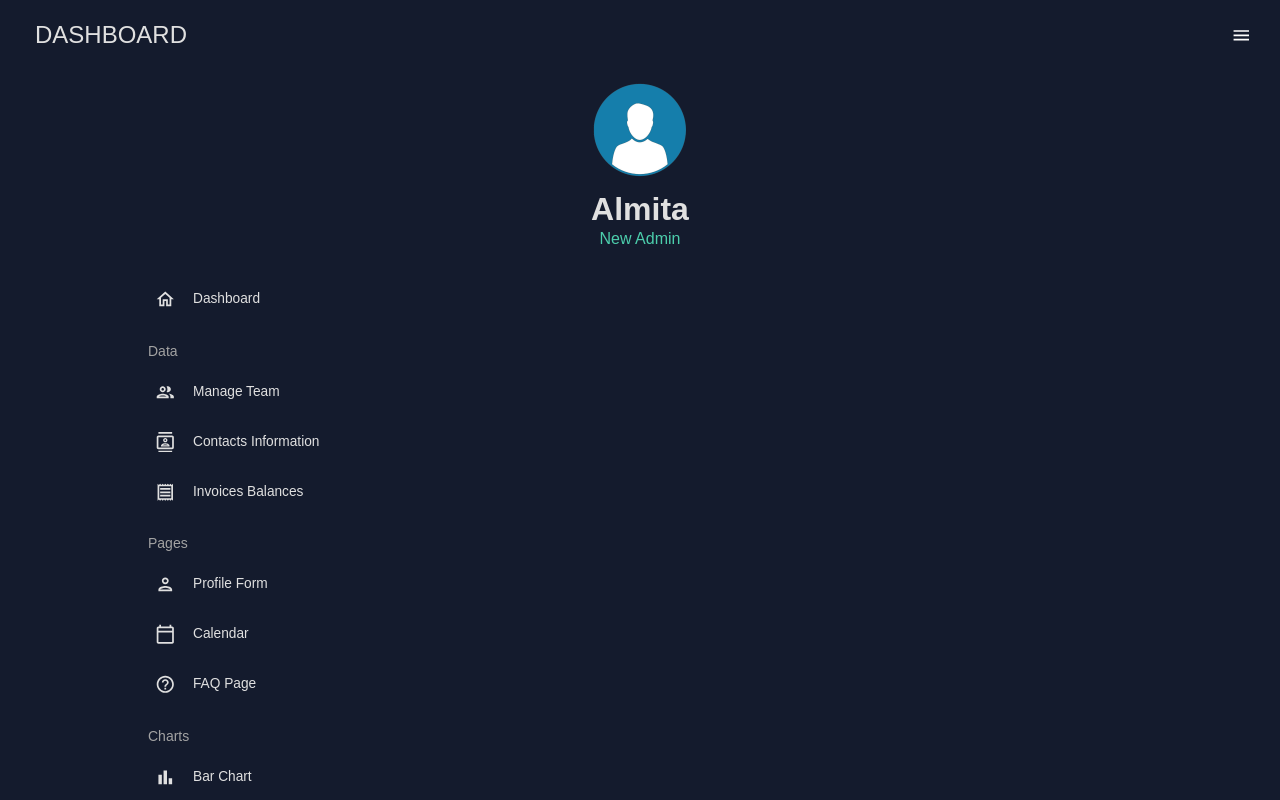
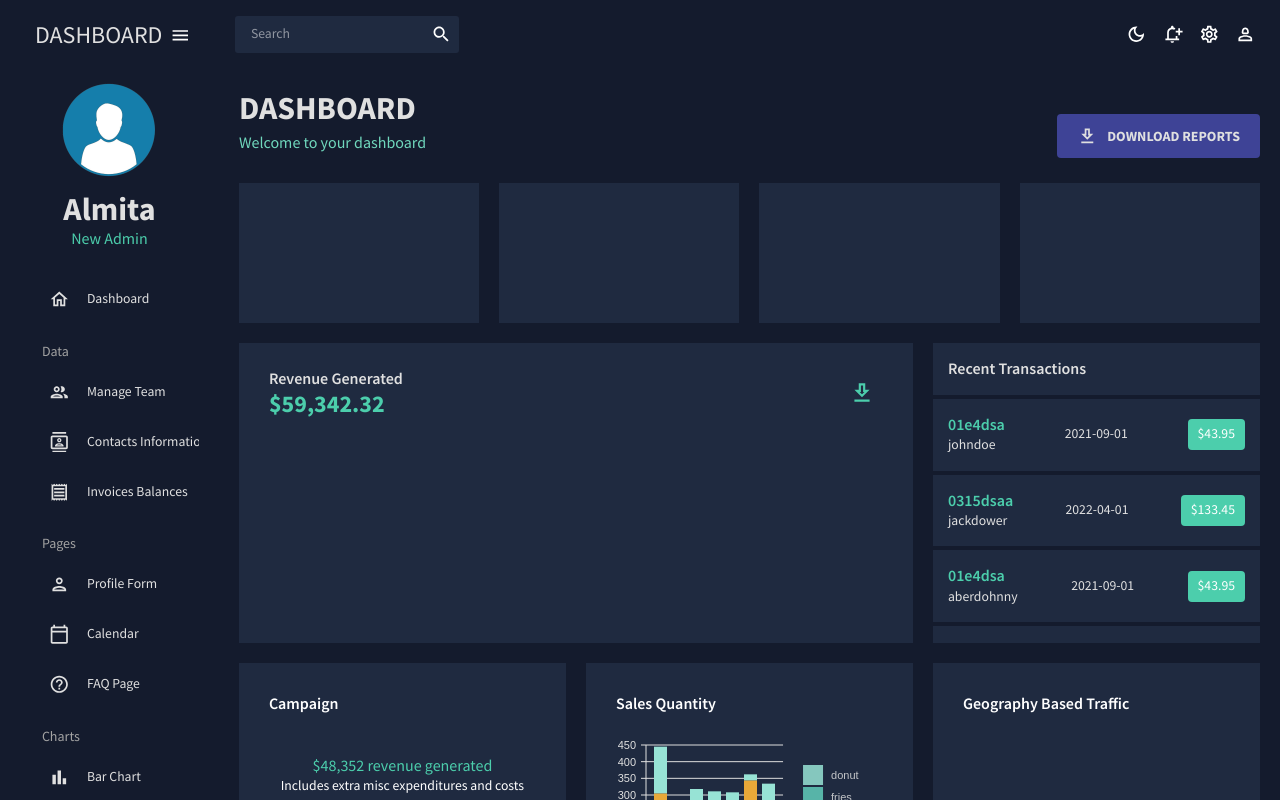
Before and after one commit to ALMA-DEV914/admin-dashboard-react, a React (Create React App) app: page / in a window 1280 px wide. Shown: the top 800 px of the page. Built offline with nearby package versions, Linux system fonts and the light colour scheme.

Commit message:
add dashboard component

```diff
--- a/package.json
+++ b/package.json
@@ -22,7 +22,7 @@
     "formik": "^2.4.6",
     "react": "^18.3.1",
     "react-dom": "^18.3.1",
-    "react-pro-sidebar": "^1.1.0",
+
     "react-router-dom": "^6.24.0",
     "react-scripts": "5.0.1",
     "web-vitals": "^2.1.4",
@@ -51,5 +51,8 @@
       "last 1 firefox version",
       "last 1 safari version"
     ]
+  },
+  "devDependencies": {
+    "@babel/plugin-proposal-private-property-in-object": "^7.14.5"
   }
 }
--- a/src/App.js
+++ b/src/App.js
@@ -6,6 +6,8 @@ import { useState } from "react";
 import { Route, Routes } from "react-router-dom";
 import Form from "./scenes/form/form";
 import Bar from "./scenes/bar/bar";
+import Contacts from "./scenes/contacts";
+import Dashboard from "./scenes/dashboard";
 
 function App() {
   const [theme, colorMode] = useMode();
@@ -20,6 +22,8 @@ function App() {
             <main className="content">
               <Topbar setIsSidebar={setIsSidebar} />
               <Routes>
+                <Route path="/" element={<Dashboard/>} />
+                <Route path="/contact" element={<Contacts/>} />
                 <Route path="/form" element={<Form />} />
                 <Route path="/bar" element={<Bar />} />
 
--- a/src/globalComponents/Sidebar.jsx
+++ b/src/globalComponents/Sidebar.jsx
@@ -2,7 +2,6 @@ import { useState } from "react";
 import { ProSidebarProvider, Menu, MenuItem } from "react-pro-sidebar";
 import { Box, IconButton, Typography, useTheme } from "@mui/material";
 import { Link } from "react-router-dom";
-
 import { tokens } from "../theme";
 import HomeOutlinedIcon from "@mui/icons-material/HomeOutlined";
 import PeopleOutlinedIcon from "@mui/icons-material/PeopleOutlined";
@@ -110,7 +109,7 @@ const Sidebar = () => {
                   Almita
                 </Typography>
                 <Typography variant="h5" color={colors.greenAccent[500]}>
-                 New Admin
+                  New Admin
                 </Typography>
               </Box>
             </Box>
--- a/src/index.js
+++ b/src/index.js
@@ -1,5 +1,6 @@
 import React from 'react';
 import ReactDOM from 'react-dom/client';
+import "./index.css";
 import App from './App';
 import { BrowserRouter } from 'react-router-dom';
 
--- /dev/null
+++ b/src/scenes/contacts/index.jsx
@@ -0,0 +1,103 @@
+import { Box } from "@mui/material";
+import { DataGrid, GridToolbar } from "@mui/x-data-grid";
+import { tokens } from "../../theme";
+import { sampleDataContacts } from "../../data/sampleData";
+import Header from "../../components/Header";
+import { useTheme } from "@mui/material";
+
+const Contacts = () => {
+  const theme = useTheme();
+  const colors = tokens(theme.palette.mode);
+
+  const columns = [
+    { field: "id", headerName: "ID", flex: 0.5 },
+    { field: "registrarId", headerName: "Registrar ID" },
+    {
+      field: "name",
+      headerName: "Name",
+      flex: 1,
+      cellClassName: "name-column--cell",
+    },
+    {
+      field: "age",
+      headerName: "Age",
+      type: "number",
+      headerAlign: "left",
+      align: "left",
+    },
+    {
+      field: "phone",
+      headerName: "Phone Number",
+      flex: 1,
+    },
+    {
+      field: "email",
+      headerName: "Email",
+      flex: 1,
+    },
+    {
+      field: "address",
+      headerName: "Address",
+      flex: 1,
+    },
+    {
+      field: "city",
+      headerName: "City",
+      flex: 1,
+    },
+    {
+      field: "zipCode",
+      headerName: "Zip Code",
+      flex: 1,
+    },
+  ];
+
+  return (
+    <Box m="20px">
+      <Header
+        title="CONTACTS"
+        subtitle="List of Contacts for Future Reference"
+      />
+      <Box
+        m="40px 0 0 0"
+        height="75vh"
+        sx={{
+          "& .MuiDataGrid-root": {
+            border: "none",
+          },
+          "& .MuiDataGrid-cell": {
+            borderBottom: "none",
+          },
+          "& .name-column--cell": {
+            color: colors.greenAccent[300],
+          },
+          "& .MuiDataGrid-columnHeaders": {
+            backgroundColor: colors.blueAccent[700],
+            borderBottom: "none",
+          },
+          "& .MuiDataGrid-virtualScroller": {
+            backgroundColor: colors.primary[400],
+          },
+          "& .MuiDataGrid-footerContainer": {
+            borderTop: "none",
+            backgroundColor: colors.blueAccent[700],
+          },
+          "& .MuiCheckbox-root": {
+            color: `${colors.greenAccent[200]} !important`,
+          },
+          "& .MuiDataGrid-toolbarContainer .MuiButton-text": {
+            color: `${colors.grey[100]} !important`,
+          },
+        }}
+      >
+        <DataGrid
+          rows={sampleDataContacts}
+          columns={columns}
+          components={{ Toolbar: GridToolbar }}
+        />
+      </Box>
+    </Box>
+  );
+};
+
+export default Contacts;
--- a/src/scenes/dashboard/index.jsx
+++ b/src/scenes/dashboard/index.jsx
@@ -1,5 +1,236 @@
+import { Box, Button, IconButton, Typography, useTheme } from "@mui/material";
+import { tokens } from "../../theme";
+import { sampleTransactions } from "../../data/sampleData";
+import DownloadOutlinedIcon from "@mui/icons-material/DownloadOutlined";
+import Header from "../../components/Header";
+import BarChart from "../../components/BarChart";
+
 const Dashboard = () => {
-    return <div>Dashboard</div>
-}
+  const theme = useTheme();
+  const colors = tokens(theme.palette.mode);
+
+  return (
+    <Box m="20px">
+      {/* HEADER */}
+      <Box display="flex" justifyContent="space-between" alignItems="center">
+        <Header title="DASHBOARD" subtitle="Welcome to your dashboard" />
+
+        <Box>
+          <Button
+            sx={{
+              backgroundColor: colors.blueAccent[700],
+              color: colors.grey[100],
+              fontSize: "14px",
+              fontWeight: "bold",
+              padding: "10px 20px",
+            }}
+          >
+            <DownloadOutlinedIcon sx={{ mr: "10px" }} />
+            Download Reports
+          </Button>
+        </Box>
+      </Box>
+
+      {/* GRID & CHARTS */}
+      <Box
+        display="grid"
+        gridTemplateColumns="repeat(12, 1fr)"
+        gridAutoRows="140px"
+        gap="20px"
+      >
+        {/* ROW 1 */}
+        <Box
+          gridColumn="span 3"
+          backgroundColor={colors.primary[400]}
+          display="flex"
+          alignItems="center"
+          justifyContent="center"
+        >
+
+        </Box>
+        <Box
+          gridColumn="span 3"
+          backgroundColor={colors.primary[400]}
+          display="flex"
+          alignItems="center"
+          justifyContent="center"
+        >
+
+        </Box>
+        <Box
+          gridColumn="span 3"
+          backgroundColor={colors.primary[400]}
+          display="flex"
+          alignItems="center"
+          justifyContent="center"
+        >
+
+        </Box>
+        <Box
+          gridColumn="span 3"
+          backgroundColor={colors.primary[400]}
+          display="flex"
+          alignItems="center"
+          justifyContent="center"
+        >
+
+        </Box>
+
+        {/* ROW 2 */}
+        <Box
+          gridColumn="span 8"
+          gridRow="span 2"
+          backgroundColor={colors.primary[400]}
+        >
+          <Box
+            mt="25px"
+            p="0 30px"
+            display="flex "
+            justifyContent="space-between"
+            alignItems="center"
+          >
+            <Box>
+              <Typography
+                variant="h5"
+                fontWeight="600"
+                color={colors.grey[100]}
+              >
+                Revenue Generated
+              </Typography>
+              <Typography
+                variant="h3"
+                fontWeight="bold"
+                color={colors.greenAccent[500]}
+              >
+                $59,342.32
+              </Typography>
+            </Box>
+            <Box>
+              <IconButton>
+                <DownloadOutlinedIcon
+                  sx={{ fontSize: "26px", color: colors.greenAccent[500] }}
+                />
+              </IconButton>
+            </Box>
+          </Box>
+          <Box height="250px" m="-20px 0 0 0">
+
+          </Box>
+        </Box>
+        <Box
+          gridColumn="span 4"
+          gridRow="span 2"
+          backgroundColor={colors.primary[400]}
+          overflow="auto"
+        >
+          <Box
+            display="flex"
+            justifyContent="space-between"
+            alignItems="center"
+            borderBottom={`4px solid ${colors.primary[500]}`}
+            colors={colors.grey[100]}
+            p="15px"
+          >
+            <Typography color={colors.grey[100]} variant="h5" fontWeight="600">
+              Recent Transactions
+            </Typography>
+          </Box>
+          {sampleTransactions.map((transaction, i) => (
+            <Box
+              key={`${transaction.txId}-${i}`}
+              display="flex"
+              justifyContent="space-between"
+              alignItems="center"
+              borderBottom={`4px solid ${colors.primary[500]}`}
+              p="15px"
+            >
+              <Box>
+                <Typography
+                  color={colors.greenAccent[500]}
+                  variant="h5"
+                  fontWeight="600"
+                >
+                  {transaction.txId}
+                </Typography>
+                <Typography color={colors.grey[100]}>
+                  {transaction.user}
+                </Typography>
+              </Box>
+              <Box color={colors.grey[100]}>{transaction.date}</Box>
+              <Box
+                backgroundColor={colors.greenAccent[500]}
+                p="5px 10px"
+                borderRadius="4px"
+              >
+                ${transaction.cost}
+              </Box>
+            </Box>
+          ))}
+        </Box>
+
+        {/* ROW 3 */}
+        <Box
+          gridColumn="span 4"
+          gridRow="span 2"
+          backgroundColor={colors.primary[400]}
+          p="30px"
+        >
+          <Typography variant="h5" fontWeight="600">
+            Campaign
+          </Typography>
+          <Box
+            display="flex"
+            flexDirection="column"
+            alignItems="center"
+            mt="25px"
+          >
+
+            <Typography
+              variant="h5"
+              color={colors.greenAccent[500]}
+              sx={{ mt: "15px" }}
+            >
+              $48,352 revenue generated
+            </Typography>
+            <Typography>Includes extra misc expenditures and costs</Typography>
+          </Box>
+        </Box>
+        <Box
+          gridColumn="span 4"
+          gridRow="span 2"
+          backgroundColor={colors.primary[400]}
+        >
+          <Typography
+            variant="h5"
+            fontWeight="600"
+            sx={{ padding: "30px 30px 0 30px" }}
+          >
+            Sales Quantity
+          </Typography>
+          <Box height="250px" mt="-20px">
+            <BarChart isDashboard={true} />
+          </Box>
+        </Box>
+        <Box
+          gridColumn="span 4"
+          gridRow="span 2"
+          backgroundColor={colors.primary[400]}
+          padding="30px"
+        >
+          <Typography
+            variant="h5"
+            fontWeight="600"
+            sx={{ marginBottom: "15px" }}
+          >
+            Geography Based Traffic
+          </Typography>
+          <Box height="200px">
+
+          </Box>
+        </Box>
+      </Box>
+    </Box>
+  );
+};
 
 export default Dashboard;
```
Also changed, not shown: 1 other file (tests, documents, lock files or other folders).
